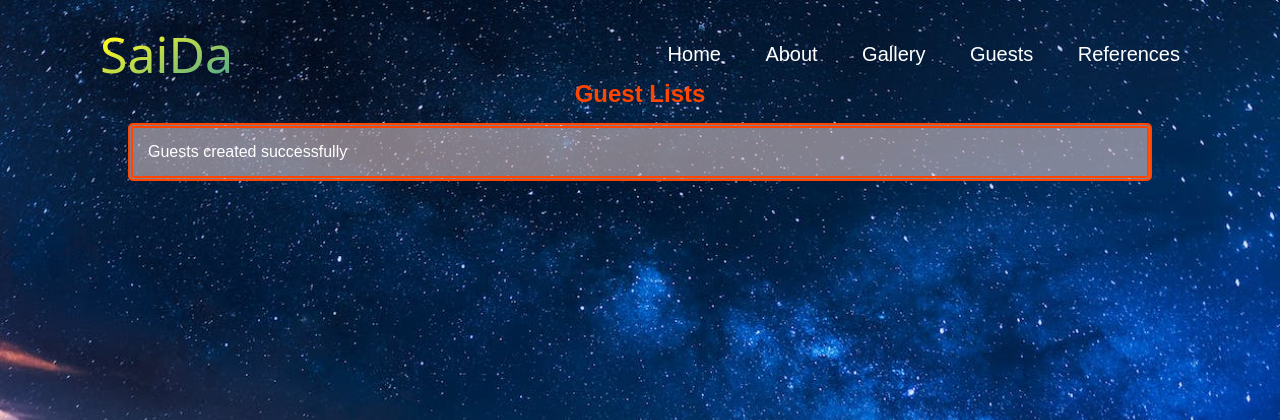
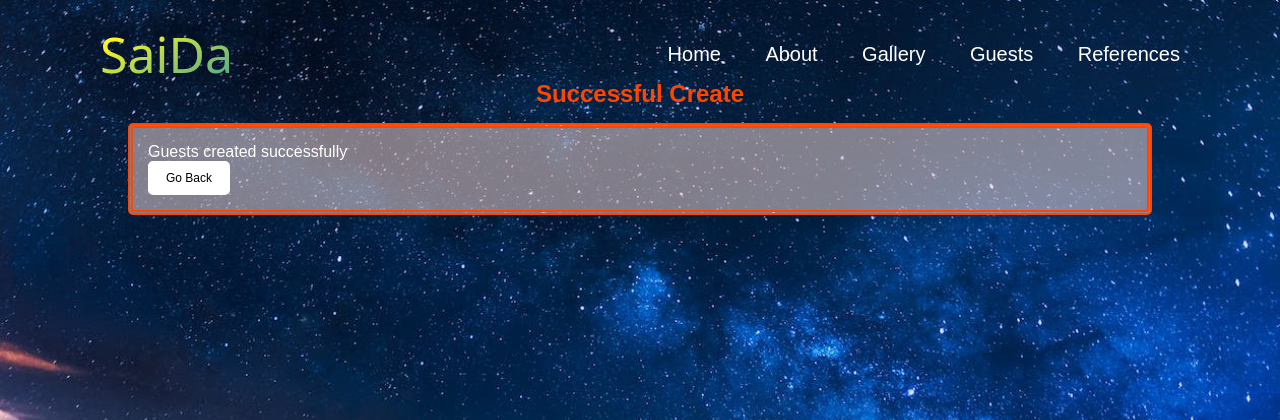
Before and after one commit to amtauyan/lab3, a CodeIgniter 4 app: the page made by ci4/app/Views/guests/success.php in a window 1280 px wide. Shown: the top 420 px of the page. Run offline with PHP 8.4 and a stand-in for CodeIgniter, Linux system fonts and the light colour scheme; the template is opened without the code that fills it, so the values that code supplies are empty; some libraries are stand-ins or nearby versions.

Commit message:
Changes in guests success

```diff
--- a/ci4/app/Views/guests/success.php
+++ b/ci4/app/Views/guests/success.php
@@ -10,8 +10,9 @@
       <a href="https://verbose-robot-6995g7vp6qppc49gp-8080.app.github.dev/lab3/ci4/public/resources" class="font-effect-neon">References</a>
     </nav>
   </header>
-  <h2 class="Subtitle">Guest Lists</h2>
+  <h2 class="Subtitle">Successful Create</h2>
   <div class="section-box">
     <p style="color:white;">Guests created successfully</p>
+    <button class="smaller white-button" onclick="window.location='https://verbose-robot-6995g7vp6qppc49gp-8080.app.github.dev/lab3/ci4/public/guests';">Go Back</button>
   </div>
   <script src="https://verbose-robot-6995g7vp6qppc49gp-8080.app.github.dev/lab3/ci4/public/javascript/about.js"></script>
```
